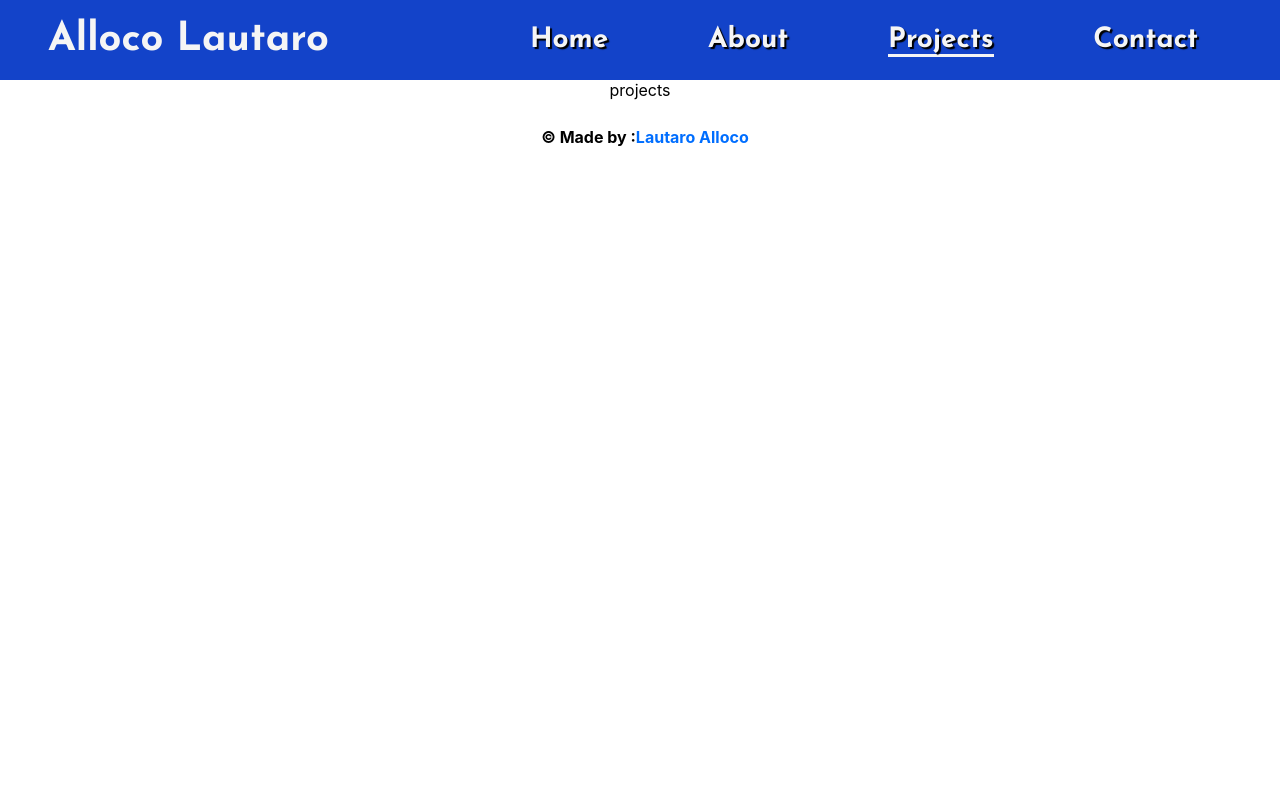
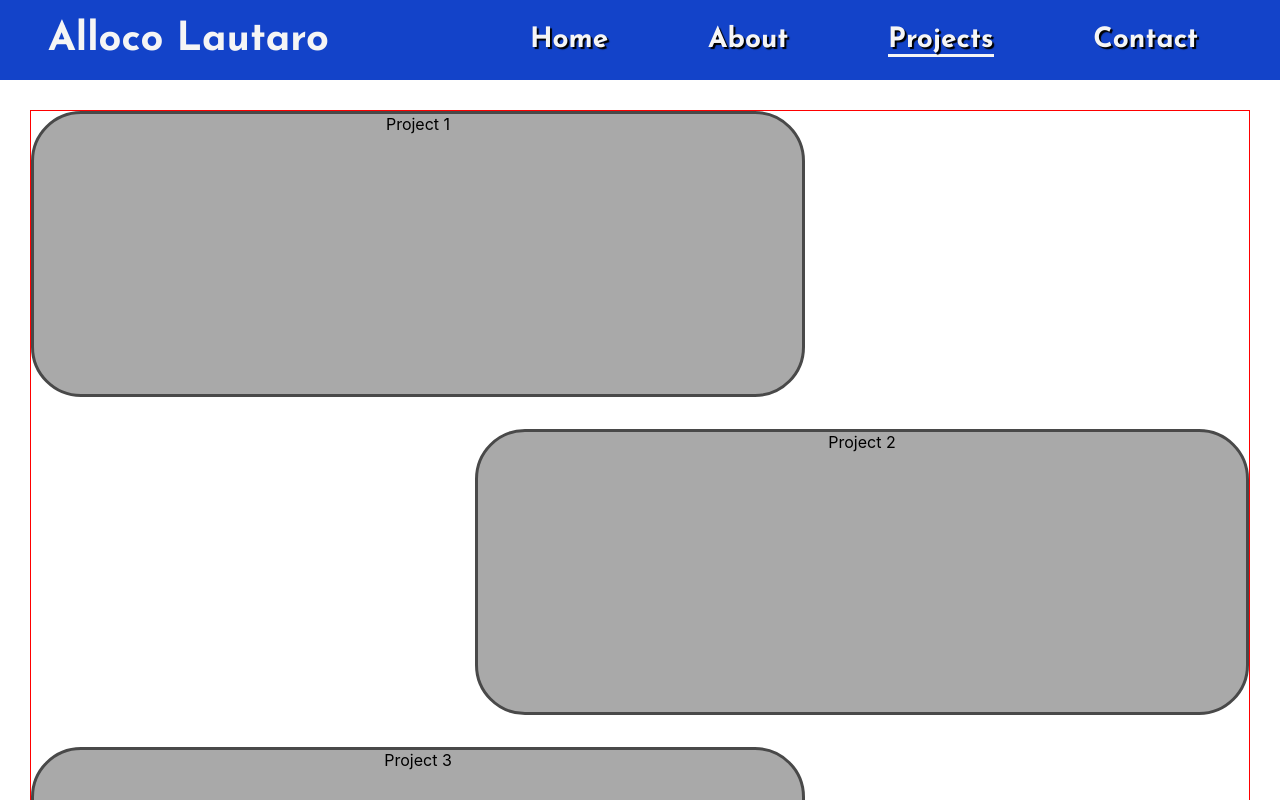
Before and after one commit to Daniel-Wonders/portfolio, a React (Create React App) app in the folder my-app/: page /projects in a window 1280 px wide. Shown: the top 800 px of the page. Built offline with nearby package versions, Linux system fonts and the light colour scheme.

Commit message:
Started projects page

```diff
--- a/my-app/src/App.js
+++ b/my-app/src/App.js
@@ -2,7 +2,8 @@ import './App.css';
 import {BrowserRouter,Outlet,Route,Routes} from 'react-router-dom'
 import Layout from "./pages/Layout"
 import Home from "./pages/Home"
-import About from "./pages/About.jsx"
+import About from "./pages/About"
+import Projects from "./pages/Projects"
 
 function App() {
   return (
@@ -12,7 +13,7 @@ function App() {
           <Route path="" element={<Layout />}>
             <Route index element={<Home />} />
             <Route path='about' element={<About />} />
-            <Route path='projects' element={<>projects</>} />
+            <Route path='projects' element={<Projects />} />
             <Route path='contact' element={<>contact</>} />
           </Route>
         </Routes>
--- a/my-app/src/index.css
+++ b/my-app/src/index.css
@@ -201,7 +201,8 @@ li {
 
 .skill:hover{
   background-color: #8d8d8dc0;
-  color: white;
+  color: black;
+  border: dotted;
 }
 
 .icon{
@@ -220,6 +221,37 @@ li {
   font-weight: 500;
 }
 
+/*Projects page*/
+
+#projectContainer{
+  margin: 30px;
+  border: solid red 1px;
+  display: flex;
+  flex-direction: column;
+
+}
+
+.project{
+  height: 35vh;
+  background-color: #8d8d8dc0;
+  width: fit-content;
+  width: 60vw;
+  border-radius: 50px;
+  border:solid rgb(73, 73, 73);
+  margin-bottom: 2rem;
+}
+
+#project1{
+
+}
+
+#project2{
+  margin-left: auto;
+}
+
+#project3{
+
+}
 
 footer {
   background-color: #16161600;
--- /dev/null
+++ b/my-app/src/pages/Projects.jsx
@@ -0,0 +1,14 @@
+import React from "react";
+
+
+export default function Projects(){
+
+
+    return(
+        <div id="projectContainer">
+            <div id="project1" className="project">Project 1</div>
+            <div id="project2" className="project">Project 2</div>
+            <div id="project3" className="project">Project 3</div>
+        </div>
+    )
+}
```
